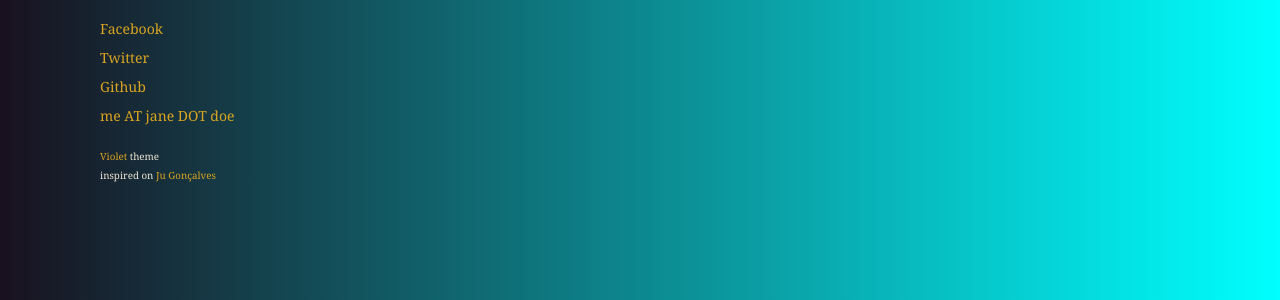
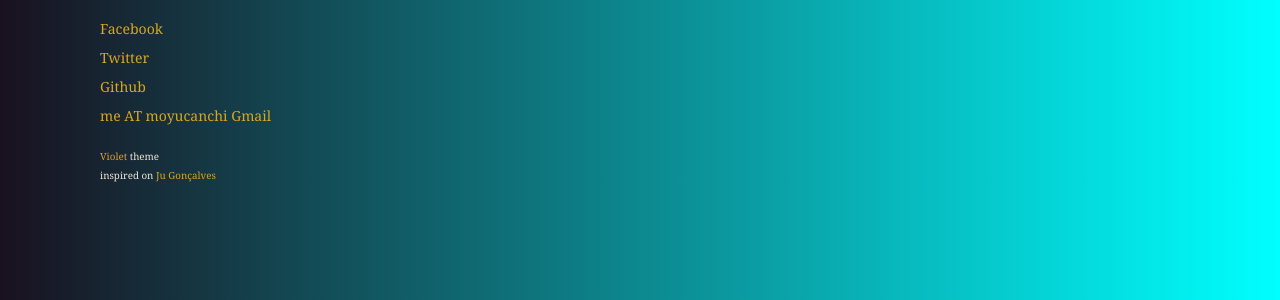
Before and after one commit to moyucanchi/MyPages, a Jekyll site: the page built from index.html, in a window 1280 px wide. Shown: the part 551-851 px from the top of the page. Built offline with Jekyll 4.4.1, drawn with Linux system fonts in a browser that asks for light colours.

```diff
--- a/_config.yml
+++ b/_config.yml
@@ -14,10 +14,10 @@ markdown: kramdown
 highlighter: rouge
 
 # if you don't have any of social below, comment the line
-facebook: moyucanchi
+facebook: profile.php?id=100010212194875
 twitter: moyucanchi
 github: moyucanchi
-email: me@jane.doe
+email: moyucanchi@gmail.com
 
 sass:
   sass_dir: _sass
--- a/index.html
+++ b/index.html
@@ -17,10 +17,10 @@ title: Home
 
   <nav>
     <ul>
-    	<li><a href="https://facebook.com/{{ site.twitter }}">Facebook</a></li>
+    	<li><a href="https://www.facebook.com/{{ site.twitter }}">Facebook</a></li>
       <li><a href="https://twitter.com/{{ site.twitter }}">Twitter</a></li>
       <li><a href="https://github.com/{{ site.github }}">Github</a></li>
-      <li><a href="mailto:{{ site.email }}">me AT jane DOT doe</a></li>
+      <li><a href="mailto:{{ site.email }}">me AT moyucanchi Gmail</a></li>
     </ul>
   </nav>
 
```
